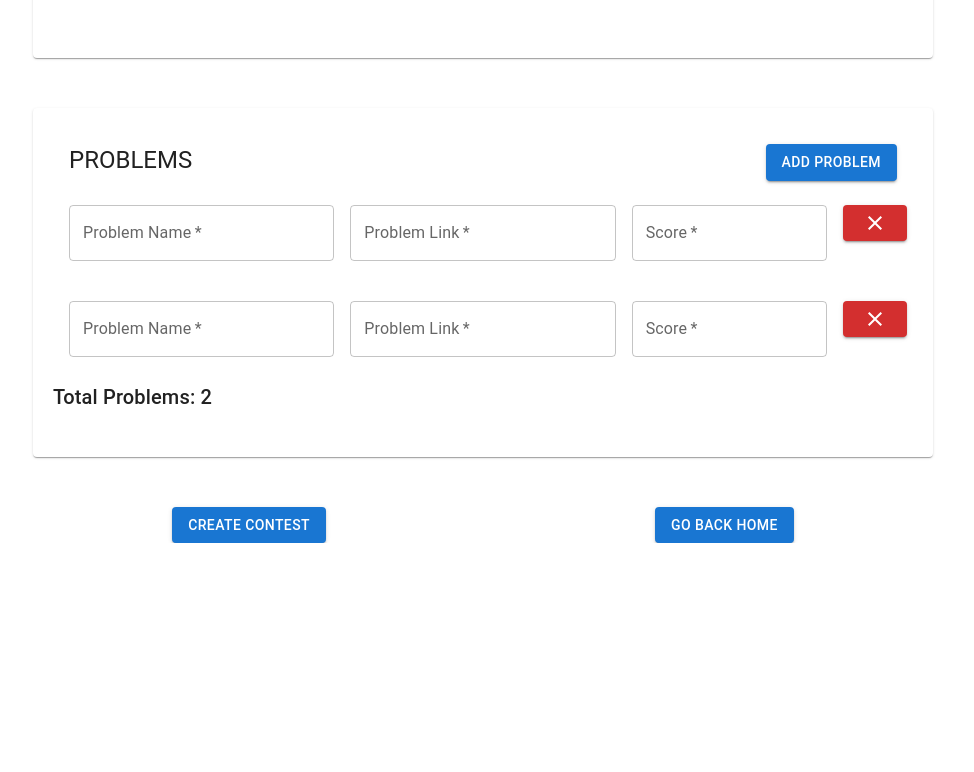
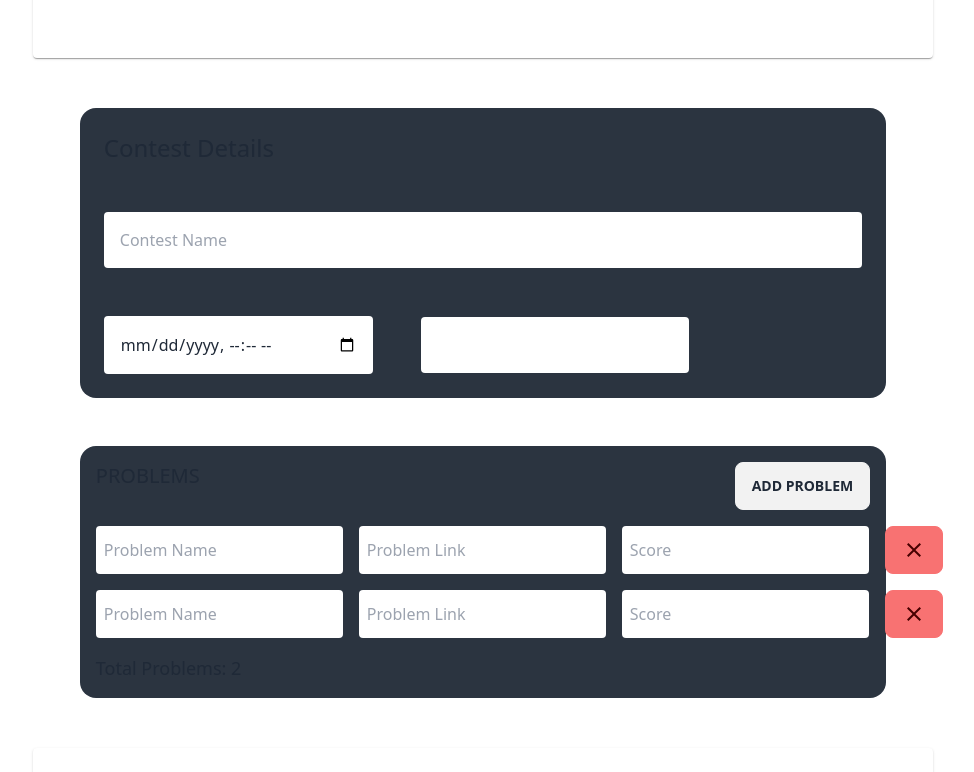
Before and after one commit to arminpatel/vcm-frontend, a React (Vite) app: page /create-contest in a window 1280 px wide. Shown: the part 508-1280 px from the top of the page, without its empty margins (157-1131 px from the left). Before the commit the page ends 1051 px from the top, so only its background shows below. Built offline with nearby package versions, Linux system fonts and the light colour scheme.

Commit message:
update create contest page (#56)
* update contest page

* update create contest page

```diff
--- a/src/components/CreateContestForm.jsx
+++ b/src/components/CreateContestForm.jsx
@@ -191,6 +191,29 @@ const CreateContestForm = () => {
         </CardContent>
       </Card>
 
+      <form className="form-control">
+        <div className="card w-[63vw] m-auto bg-neutral ">
+          <div className="text-2xl m-6"> Contest Details </div>
+          <input type="text" placeholder="Contest Name" required className="m-6 p-4 rounded" />
+          <div>
+            <input type="datetime-local" placeholder="Contest Start Date and Time" required className="m-6 p-4 rounded w-1/3" />
+            <input type="number" label="Contest Duration" required className="m-6 p-4 rounded w-1/3" />
+          </div>
+        </div>
+
+        <div className="card w-[63vw] m-auto bg-neutral mt-[3rem] p-[1rem]">
+          <CreateProblemList
+            addProblem={addProblem}
+            removeProblem={removeProblem}
+            addProblemName={addProblemName}
+            addProblemLink={addProblemLink}
+            addProblemScore={addProblemScore}
+            problemCount={problemCount}
+            problems={problems}
+          />
+        </div>
+      </form>
+
       <Card
         style={{ maxWidth: "900px", margin: "50px  auto", padding: "20px" }}
       >
--- a/src/components/CreateProblem.jsx
+++ b/src/components/CreateProblem.jsx
@@ -1,5 +1,4 @@
 import React from "react";
-import { Grid, TextField, Button } from "@mui/material";
 import CloseIcon from "@mui/icons-material/Close";
 
 const CreateProblem = ({
@@ -10,51 +9,31 @@ const CreateProblem = ({
   addProblemScore,
 }) => {
   return (
-    <>
-      <Grid item xs={4} sm={4} mt={3}>
-        <TextField
-          id="problem-name"
-          label="Problem Name"
+    <div className="flex gap-4">
+      <input id="problem-name" placeholder="Problem Name" className="rounded p-2"
         onChange={(event) => {
           addProblemName(problem.id, event.target.value);
         }}
-          fullWidth
         required
       />
-      </Grid>
-      <Grid item xs={4} sm={4} mt={3}>
-        <TextField
-          id="problem-link"
-          label="Problem Link"
+      <input id="problem-link" placeholder="Problem Link" className="rounded p-2"
         onChange={(event) => {
           addProblemLink(problem.id, event.target.value);
         }}
-          fullWidth
         required
-        ></TextField>
-      </Grid>
-      <Grid item xs={3} sm={3} mt={3}>
-        <TextField
-          id="problem-score"
-          label="Score"
+      />
+      <input id="problem-score" type="number" placeholder="Score" className="rounded p-2"
         onChange={(event) => {
           addProblemScore(problem.id, event.target.value);
         }}
-          type={"number"}
-          fullWidth
         required
-        ></TextField>
-      </Grid>
-      <Grid item xs={1} sm={1} mt={3}>
-        <Button
-          variant="contained"
-          color="error"
-          onClick={() => removeProblem(problem.id)}
-        >
+      />
+      <div>
+        <div className = "btn btn-error" onClick={() => removeProblem(problem.id)} >
           <CloseIcon fontSize="medium" />
-        </Button>
-      </Grid>
-    </>
+        </div>
+      </div>
+    </div>
   );
 };
 
--- a/src/components/CreateProblemList.jsx
+++ b/src/components/CreateProblemList.jsx
@@ -1,5 +1,4 @@
 import React from "react";
-import { Typography, Button, Grid } from "@mui/material";
 import CreateProblem from "./CreateProblem";
 
 const CreateProblemList = ({
@@ -13,17 +12,17 @@ const CreateProblemList = ({
 }) => {
   return (
     <>
-      <div style={{ display: "flex", justifyContent: "space-between" }}>
-        <Typography variant="h5" align="left">
+      <div className="flex justify-between mb-4">
+        <div className="text-xl">
           PROBLEMS
-        </Typography>
+        </div>
 
-        <Button variant="contained" align="right" onClick={addProblem}>
+        <div className="btn" onClick={addProblem}>
           Add Problem
-        </Button>
+        </div>
       </div>
 
-      <Grid container spacing={2}>
+      <div className="flex flex-col gap-4">
         {problems.map((problem) => {
           return (
             <CreateProblem
@@ -36,10 +35,10 @@ const CreateProblemList = ({
             />
           );
         })}
-        <Typography mt={3} variant="h6">
+        <div className="text-lg">
           Total Problems: {problemCount}
-        </Typography>
-      </Grid>
+        </div>
+      </div>
     </>
   );
 };
--- a/src/pages/CreateContest.jsx
+++ b/src/pages/CreateContest.jsx
@@ -1,5 +1,6 @@
 import React from "react";
 import { Navbar } from "../components/Navbar";
+import Footer from "../components/Footer";
 import CreateContestForm from "../components/CreateContestForm";
 
 const CreateContest = () => {
@@ -7,6 +8,8 @@ const CreateContest = () => {
     <>
       <Navbar />
       <CreateContestForm />
+      <div className="mb-20"></div>
+      <Footer />
     </>
   );
 };
```
Lines whose indentation alone changed are shown as unchanged.
